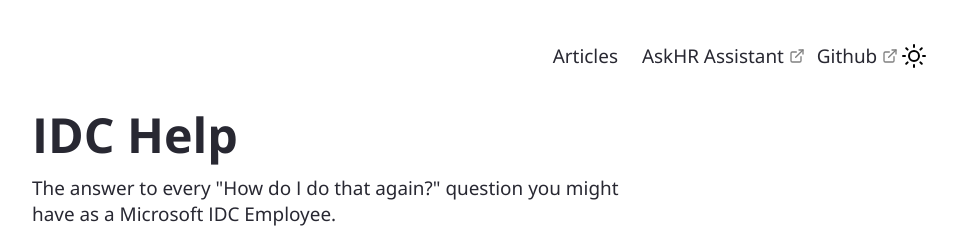
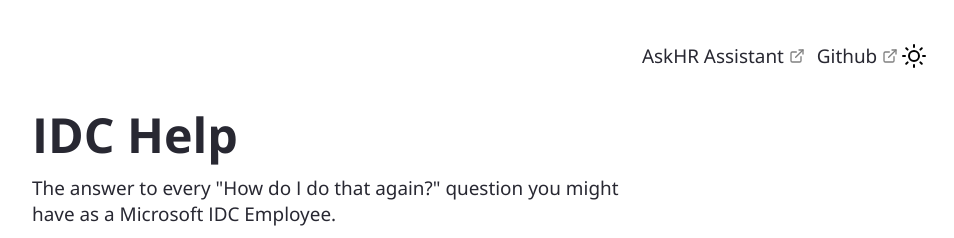
Before and after one commit to akademi-archive/akademi-archive.github.io, a Jekyll site: the page built from pages/index.md, in a window 1280 px wide and 900 px high. Shown: the top 238 px of the window, without its empty margins (294-1248 px from the left). Built offline with Jekyll 4.4.1, drawn with Linux system fonts in a browser that asks for light colours; some web fonts are replaced.

Commit message:
Remove broken 'Articles' link

```diff
--- a/_includes/Nav.html
+++ b/_includes/Nav.html
@@ -53,9 +53,6 @@
 
     <div id="navbarBasicExample" class="navbar-menu">
       <div class="navbar-start">
-        <a href="{{'/notes' | relative_url}}" class="navbar-item">
-          Articles
-        </a>
         <a href="https://askhrva.microsoft.com/" target="_blank" class="navbar-item">
           AskHR Assistant
         </a>
```
